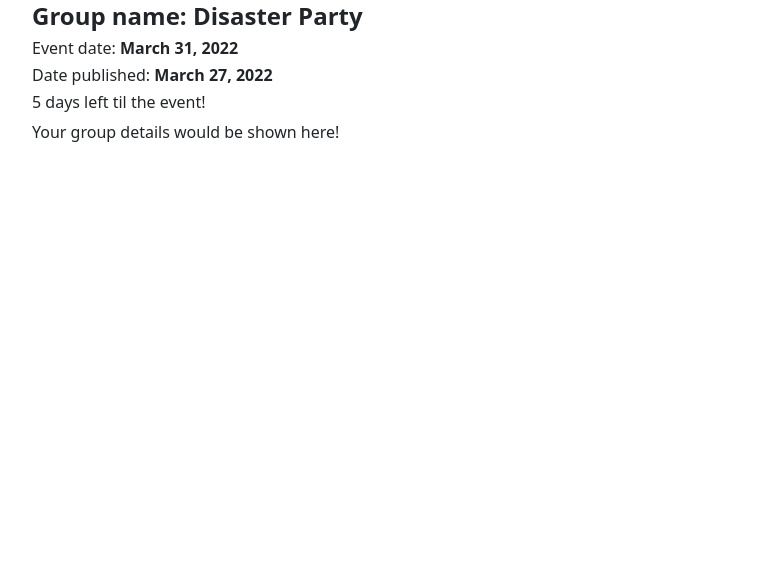
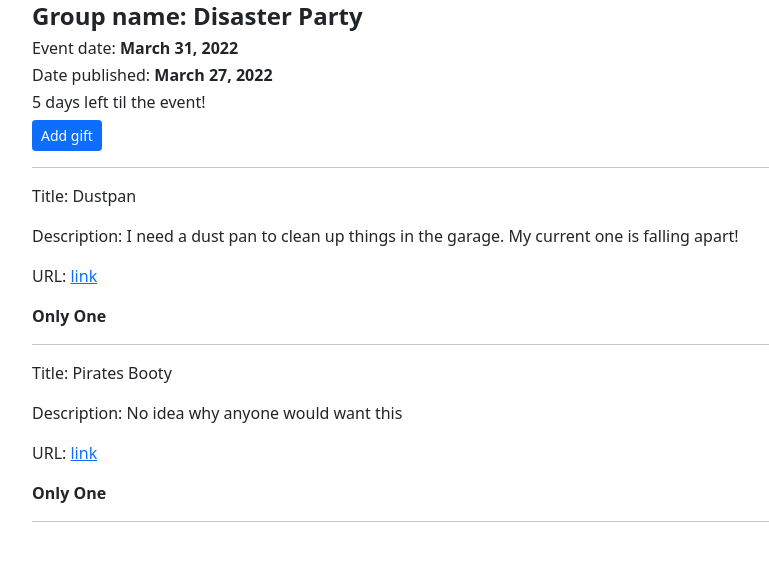
Before and after one commit to Jesch101/Gift-Registry, a Django app: a page that uses gift_registry/templates/gift_registry/group_detail.html in a window 1280 px wide. Shown: the part 54-615 px from the top of the page, without its empty margins (50-819 px from the left). Run offline with Django 4.2, Linux system fonts and the light colour scheme; data comes from the database, SQL or seed files in the repository; both versions use the stored data as it was after the commit.

Commit message:
Set up add gift form

```diff
--- a/gift_registry/forms.py
+++ b/gift_registry/forms.py
@@ -10,3 +10,8 @@ class FindGroupForm(forms.ModelForm):
     class Meta:
         model = Group
         fields = ['event_name', 'join_code']
+
+class AddGiftForm(forms.ModelForm):
+    class Meta:
+        model = Gift
+        fields = ['title', 'desc', 'url', 'only_one']
--- a/gift_registry/models.py
+++ b/gift_registry/models.py
@@ -25,10 +25,10 @@ class Group(models.Model):
 
 
 class Gift(models.Model):
-    group = models.ForeignKey(Group, related_name='gift', on_delete=models.CASCADE)
+    group = models.ForeignKey(Group, on_delete=models.CASCADE)
     title = models.CharField(max_length = 144)
     desc = models.TextField('description', blank=True, default='')
-    url = models.TextField(validators=[URLValidator()])
+    url = models.URLField(max_length=200)
     only_one = models.BooleanField(default=True)
 
     class Meta:
--- a/gift_registry/templates/gift_registry/group_detail.html
+++ b/gift_registry/templates/gift_registry/group_detail.html
@@ -2,11 +2,17 @@
 
 {% block content %}
 
-<h4><strong>Group name: {{group.event_name }}</strong></h4>
-<h6>Event date: <strong>{{group.event_date}}</strong></h6>
-<h6>Date published: <strong>{{group.pub_date}}</strong></h6>
+<h4><strong>Group name: {{ group.event_name }}</strong></h4>
+<h6>Event date: <strong>{{ group.event_date}}</strong></h6>
+<h6>Date published: <strong>{{ group.pub_date}}</strong></h6>
 <h6>{{time_left}}</h6>
-
-<p>Your group details would be shown here! </p>
-
+<a class="btn btn-primary btn-sm" href="{% url 'add_gift' slug %}">Add gift</a>
+<hr>
+{% for gift in gifts %}
+<p>Title: {{ gift.title }}</p>
+<p>Description: {{ gift.desc }}</p>
+<p>URL: <a href="{{ gift.url }}" target="_blank">link</a></p>
+<p><strong>{{ gift.only_one|yesno:"Only One,Multiple" }}</strong></p>
+<hr>
+{% endfor %}
 {% endblock %}
--- a/gift_registry/urls.py
+++ b/gift_registry/urls.py
@@ -6,5 +6,6 @@ urlpatterns = [
     path('', views.home, name = 'home_view'),
     path('create-group/', views.create_group, name='create_group'),
     path('view-group/',views.find_group, name='view_group'),
-    path('view-group/<slug:slug>/', views.group_detail, name='group_detail')
+    path('view-group/<slug:slug>/', views.group_detail, name='group_detail'),
+    path('view-group/<slug:slug>/add-gift/', views.add_gift, name='add_gift')
 ]
--- a/gift_registry/views.py
+++ b/gift_registry/views.py
@@ -1,11 +1,11 @@
-from django.shortcuts import render, redirect, HttpResponseRedirect
+from django.shortcuts import render, redirect
 from django.views.generic import DetailView
 from django.urls import reverse
 from django.db import IntegrityError
 from django.core.exceptions import ObjectDoesNotExist
 from datetime import date
 
-from .forms import GroupForm, FindGroupForm
+from .forms import GroupForm, FindGroupForm, AddGiftForm
 from .models import Group, Gift, Gifter
 
 def home(request):
@@ -59,9 +59,9 @@ def find_group(request):
 
     return render(request, 'gift_registry/view_group.html', context)
 
-
 def group_detail(request, slug):
     group = Group.objects.get(slug=slug)
+
     days_left = group.event_date - date.today()
     if days_left.days < 0:
         time_left = "The event date has passed!"
@@ -70,8 +70,39 @@ def group_detail(request, slug):
     else:
         time_left = f"{days_left.days} days left til the event!"
 
+    gifts = Gift.objects.filter(group=group)
+
     context = {
         'group':group,
-        'time_left':time_left
+        'time_left':time_left,
+        'gifts':gifts,
+        'slug':slug
     }
+
     return render(request, 'gift_registry/group_detail.html',context)
+
+def add_gift(request, slug):
+    group = Group.objects.get(slug=slug)
+    form = AddGiftForm(request.POST or None)
+    context = {
+        'form':form,
+        'group':group,
+        'slug':slug,
+    }
+    if request.method == 'POST':
+        if form.is_valid():
+
+            f = form.save(commit=False)
+            f.group = group
+            f.save()
+            gifts = Gift.objects.filter(group=group)
+            context = {
+                'form':form,
+                'group':group,
+                'slug':slug,
+                'gifts':gifts,
+                'form_info':f
+            }
+            return render(request, 'gift_registry/group_detail.html',context)
+
+    return render(request, 'gift_registry/add_gift.html', context)
```
Also changed, not shown: gift_registry/admin.py (+7 -1 lines), gift_registry/templates/gift_registry/add_gift.html (added, +15 -0 lines), db.sqlite3, gift_registry/migrations/0008_alter_gift_group.py (added), gift_registry/migrations/0009_alter_gift_url.py (added), 1 other file.
